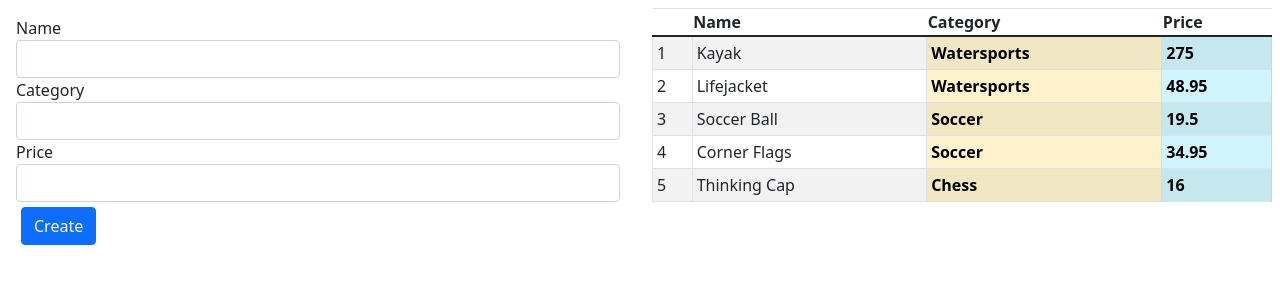
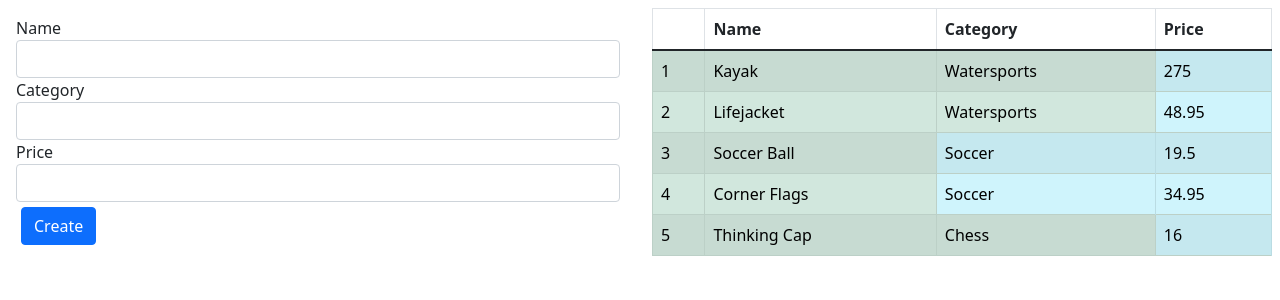
Before and after one commit to rafaelhfreitas/angular_underhood, an Angular app: page / in a window 1280 px wide. Shown: the top 300 px of the page. Built offline with nearby package versions, Linux system fonts and the light colour scheme.

Commit message:
Responding to input property changes

```diff
--- a/src/app/attr.directive.ts
+++ b/src/app/attr.directive.ts
@@ -1,4 +1,4 @@
-import { Directive, ElementRef, Attribute } from "@angular/core";
+import { Directive, ElementRef, Input, SimpleChanges } from "@angular/core";
 
 
 @Directive({
@@ -6,13 +6,26 @@ import { Directive, ElementRef, Attribute } from "@angular/core";
 })
 export class PaAttrDirective {
 
+    constructor(private element: ElementRef) { }
 
-    // constructor(element: ElementRef) {
-    //     element.nativeElement.classList.add("table-success", "fw-bold");
+    @Input("pa-attr")
+    bgClass: string | null = "";
+
+
+    // ngOnInit() {
+    //     console.log('bgClass:', this.bgClass);
+    //     this.element.nativeElement.classList.add(this.bgClass || "table-success",
+    //         "fw-bold");
     // }
 
-    constructor(element: ElementRef, @Attribute("pa-attr-class") bgClass: string) {
-        console.log(bgClass);
-        element.nativeElement.classList.add(bgClass || "table-success", "fw-bold");
+    ngOnChanges(changes: SimpleChanges) {
+        let change = changes["bgClass"];
+        let classList = this.element.nativeElement.classList;
+        if (!change.isFirstChange() && classList.contains(change.previousValue)) {
+            classList.remove(change.previousValue);
+        }
+        if (!classList.contains(change.currentValue)) {
+            classList.add(change.currentValue);
+        }
     }
 }
--- a/src/app/template.html
+++ b/src/app/template.html
@@ -17,19 +17,24 @@
         </form>
     </div>
     <div class="col">
-        <table class="table table-sm table-bordered table-striped">
+        <table class="table table-bordered table-striped">
             <thead>
-                <th></th>
-                <th>Name</th>
-                <th>Category</th>
-                <th>Price</th>
+                <tr>
+                    <th></th>
+                    <th>Name</th>
+                    <th>Category</th>
+                    <th>Price</th>
+                </tr>
             </thead>
             <tbody>
-                <tr *ngFor="let item of getProducts(); let i = index">
+                <tr *ngFor="let item of getProducts(); let i = index"
+                    [pa-attr]="getProducts().length < 6 ? 'table-success' : 'table-warning'">
                     <td>{{i + 1}}</td>
                     <td>{{item.name}}</td>
-                    <td pa-attr pa-attr-class="table-warning">{{item.category}}</td>
-                    <td pa-attr pa-attr-class="table-info">{{item.price}}</td>
+                    <td [pa-attr]="item.category == 'Soccer' ? 'table-info' : null">
+                        {{item.category}}
+                    </td>
+                    <td [pa-attr]="'table-info'">{{item.price}}</td>
                 </tr>
             </tbody>
         </table>
```
